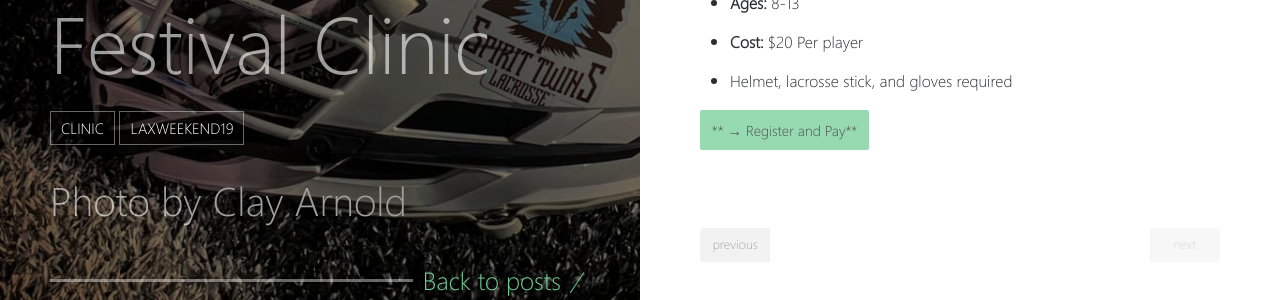
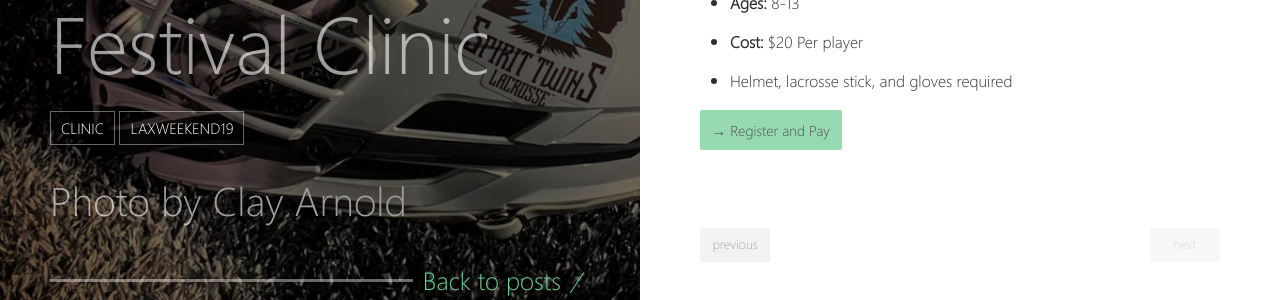
Before and after one commit to adamdjbrett/spirittwinslacrosse.com, a Jekyll site: the page built from _posts/events/2019-08-10-wooden-stick-festival.md, in a window 1280 px wide. Shown: the part 535-835 px from the top of the page. Built offline with Jekyll 4.4.1, drawn with Linux system fonts in a browser that asks for light colours.

```diff
--- a/_posts/events/2019-08-10-wooden-stick-festival.md
+++ b/_posts/events/2019-08-10-wooden-stick-festival.md
@@ -27,4 +27,4 @@ Box clinic for 9-13 year olds.
 *   **Cost:** $20 Per player
 *   Helmet, lacrosse stick, and gloves required
 
-[** → Register and Pay**](/registration/){: .btn .btn_success}
+[→ Register and Pay](/registration/){: .btn .btn_success}
```
